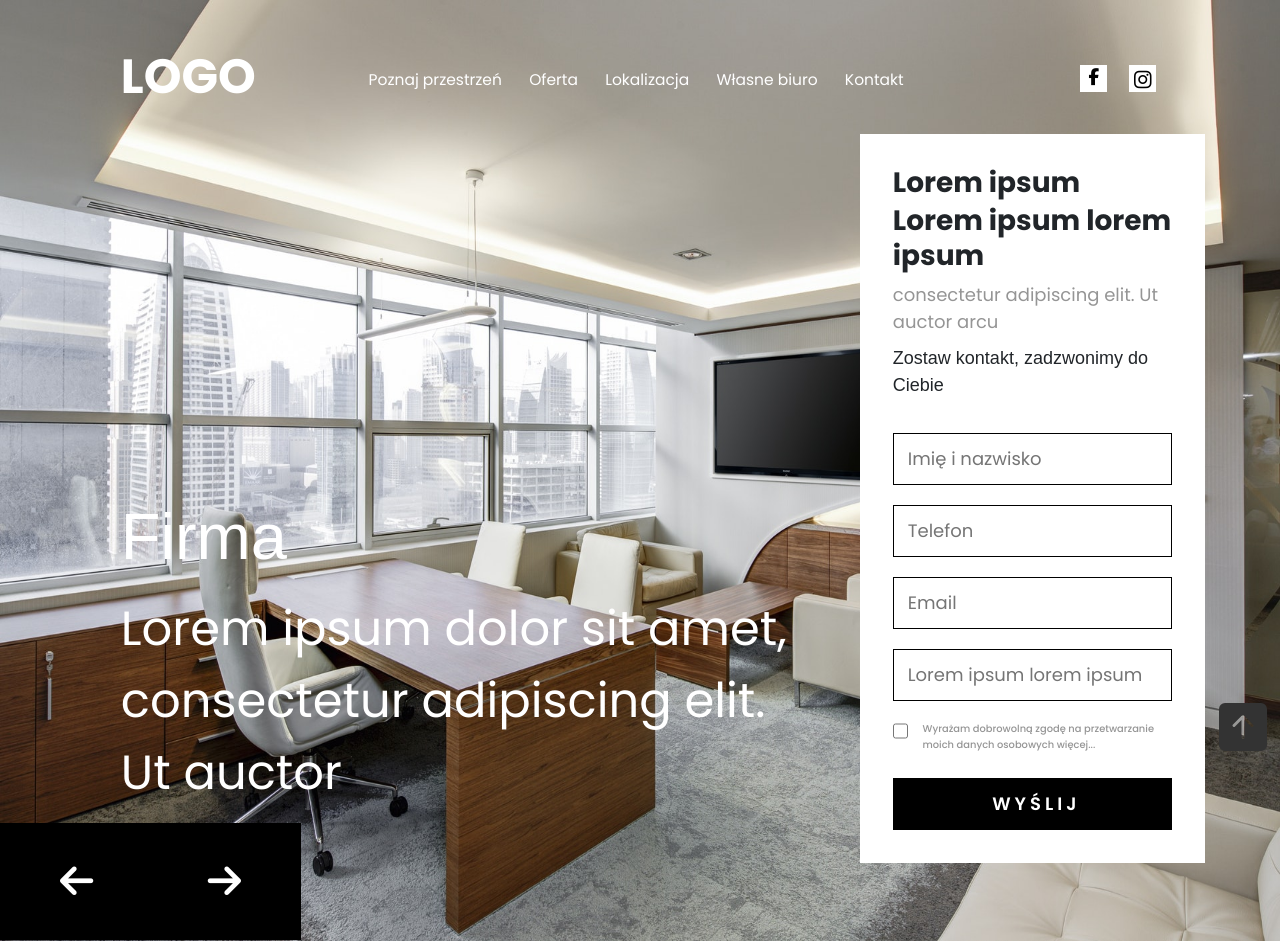
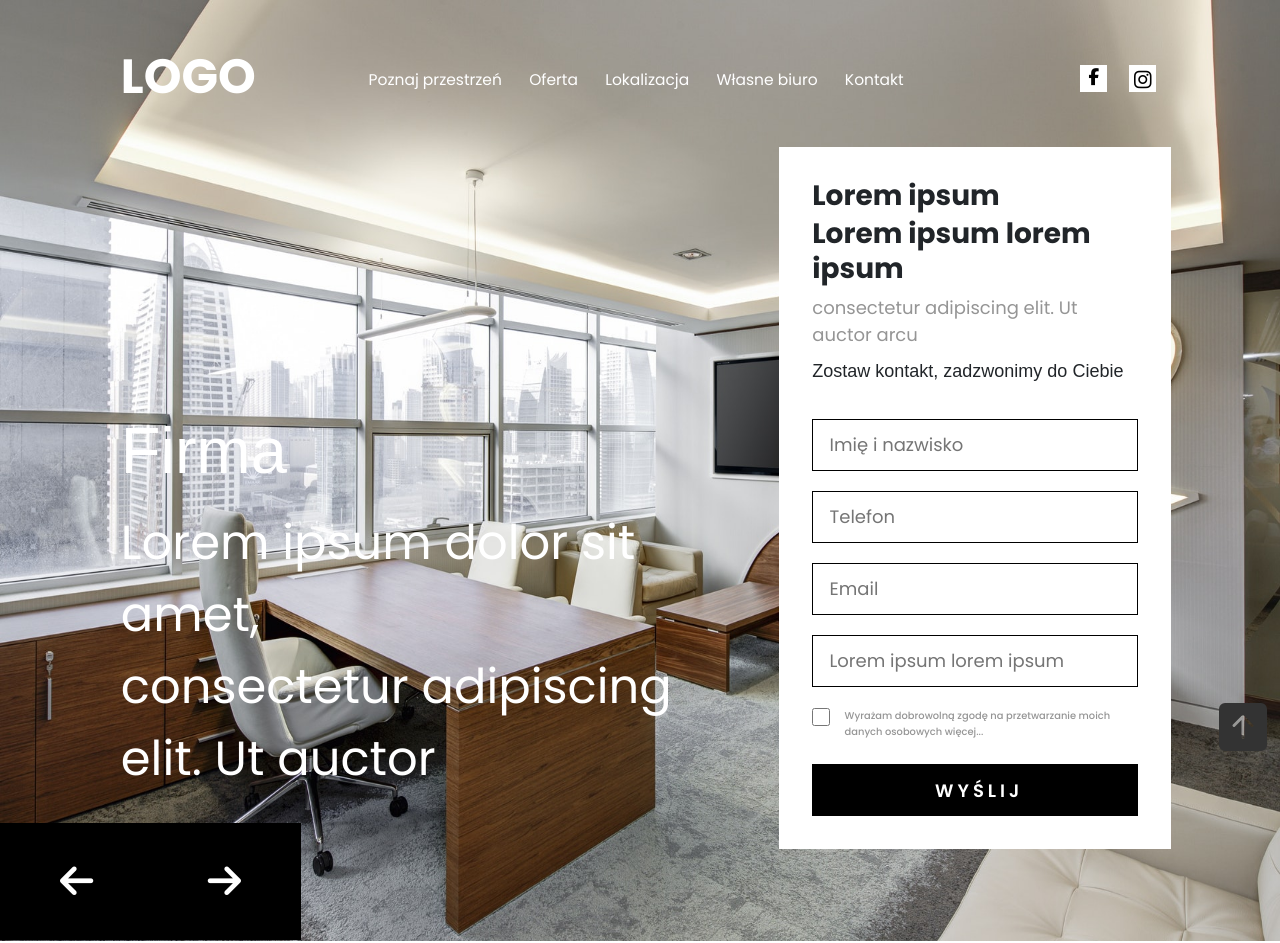
Before and after one commit to maksbrzezinski/OfficeSite, a Gatsby site: page / in a window 1280 px wide. Shown: the top 943 px of the page. Built offline with nearby package versions, Linux system fonts and the light colour scheme; Gatsby itself is replaced by a stand-in of ours.

Commit message:
Hero adjustments for laptop screen

```diff
--- a/src/components/Hero.js
+++ b/src/components/Hero.js
@@ -35,11 +35,11 @@ return (
 
 <div className="container-fluid custom-container">
     <div className="row custom-row">
-        <HeroText className="d-flex col-12 col-sm-8">
+        <HeroText className="d-flex col-12 col-sm-8 col-xl-7">
             <h1>Firma</h1>
             <p>Lorem ipsum dolor sit amet,<br/> consectetur adipiscing elit. Ut auctor</p>
         </HeroText>
-        <div className="form d-flex lg-flex-row-reverse col-12 col-lg-4">
+        <div className="form d-flex lg-flex-row-reverse col-12 col-lg-4 col-xl-5">
             <HeroForm controlId="myFormGroup" name="contact-form" method="post" data-netlify="true" action="#">
                 <form method="post">
                     <h2>Lorem ipsum</h2>
@@ -145,17 +145,22 @@ const HeroContainer = styled.div`
     }
     @media (max-width: 768px) {
         .custom-container {
+            padding-left: 0;
+            padding-right: 0;
+            .form {
+                margin-left: -8%;
+            }
             .custom-row {
                 margin-top: 60px;
             }
         }
     }
-    @media (max-width: 580px) {
-        .custom-container {
-            .custom-row {
-                margin-top: 80px;
-            }
-    }
+    // @media (max-width: 580px) {
+    //     .custom-container {
+    //         .custom-row {
+    //             margin-top: 60px;
+    //         }
+    // }
 `
 
 const HeroBG = styled.div`
```
